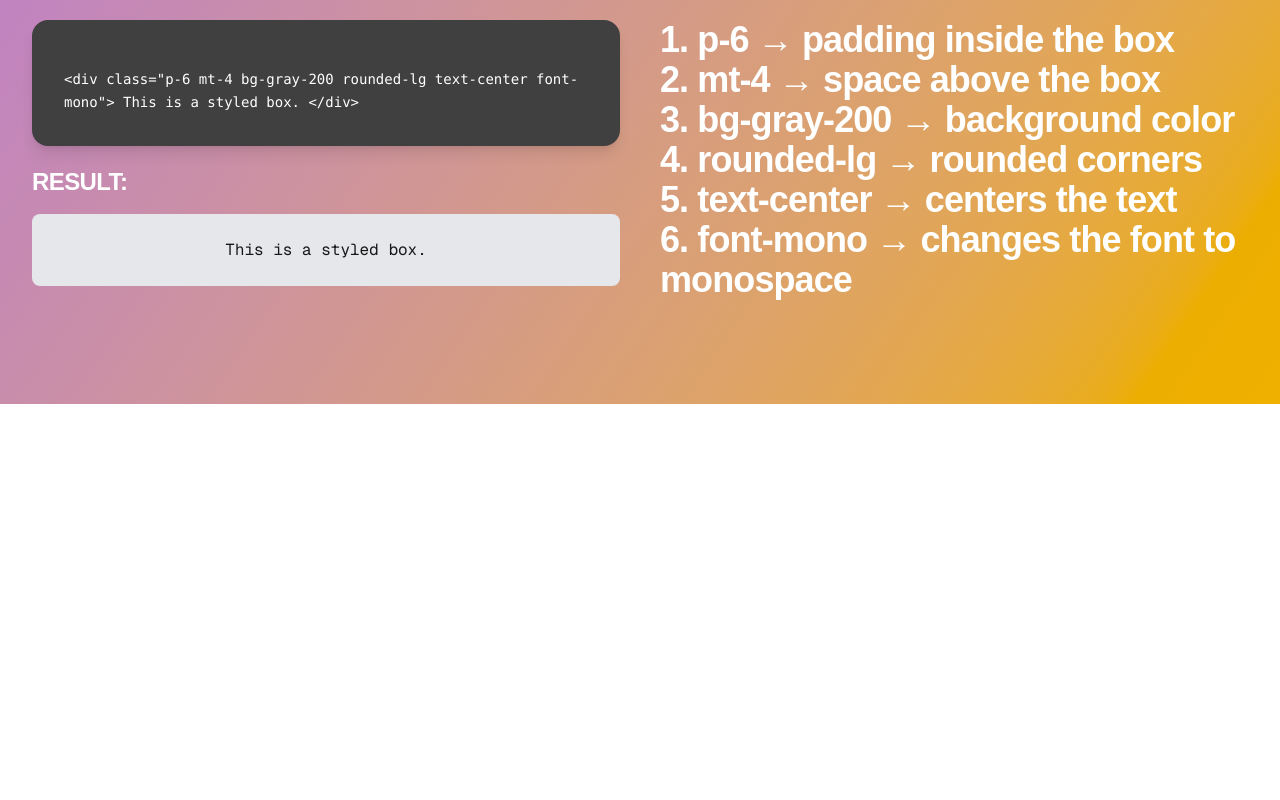
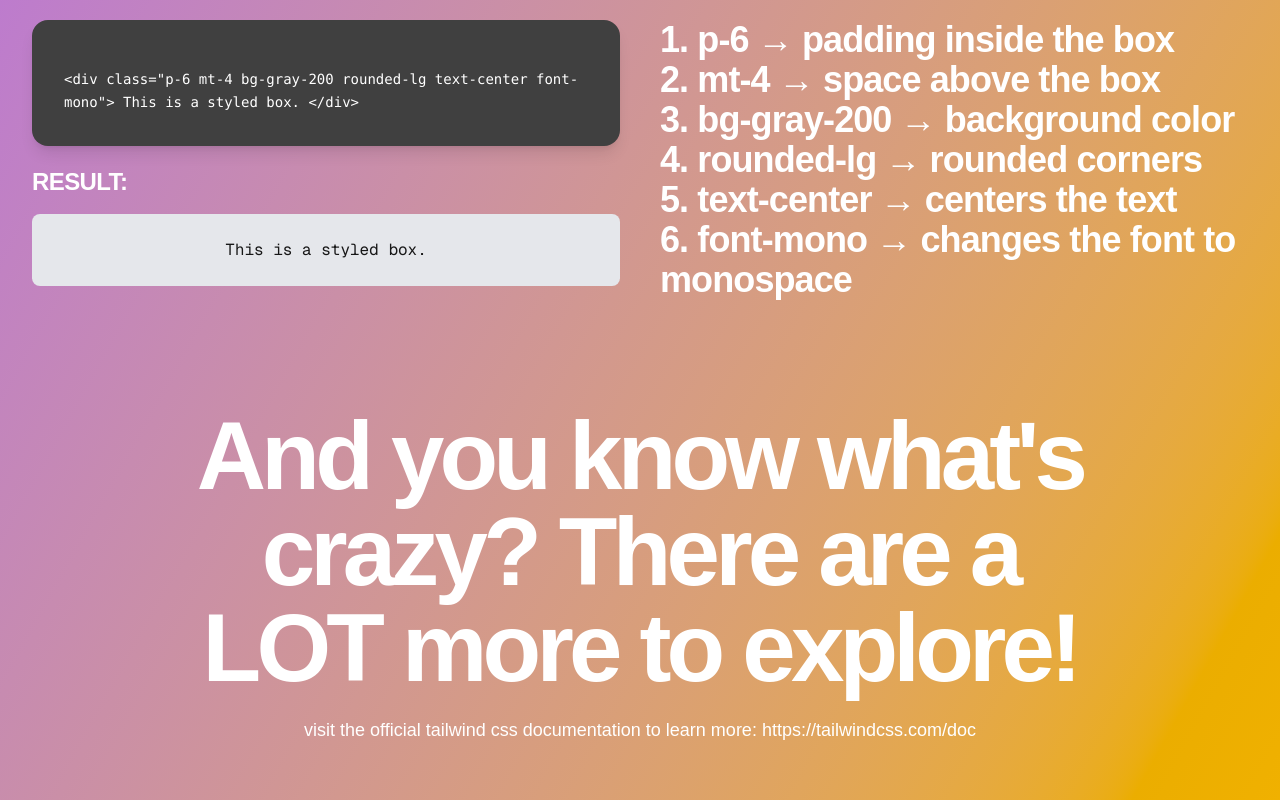
Before and after one commit to cybot555/digal-webapp-demo2, a Next.js app: page / in a window 1280 px wide. Shown: the part 1500-2300 px from the top of the page. Before the commit the page ends 1904 px from the top, so only its background shows below. Built offline with nearby package versions, Linux system fonts and the light colour scheme.

Commit message:
Update page.js
feature: link to tailwind css docs in footer

```diff
--- a/app/page.js
+++ b/app/page.js
@@ -144,7 +144,14 @@ export default function Home() {
         </div>
 
         <footer>
-
+        <div className="text-center mt-15">
+          <h1 className="font-extrabold text-4xl sm:text-6xl lg:text-8xl tracking-tighter text-balance text-white">
+            And you know what's crazy? There are a LOT more to explore!
+          </h1>
+          <p className="text-base sm:text-lg font-light tracking-loose text-white mt-5 lowercase">
+            Visit the official Tailwind CSS documentation to learn more: <a href="https://tailwindcss.com/docs">https://tailwindcss.com/doc</a>
+          </p>
+        </div>
         </footer>
 
 
```
